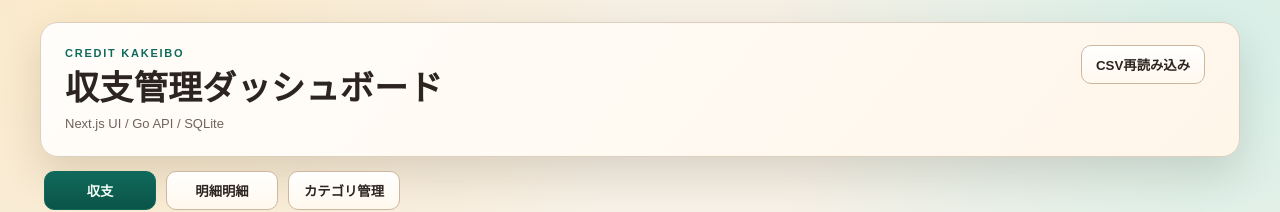
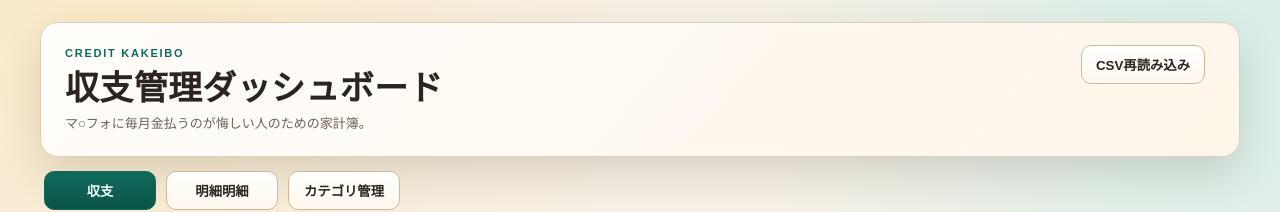
Before and after one commit to ShinodaHyuga/credit-kakeibo, a Next.js app in the folder frontend/: page / in a window 1280 px wide. Shown: the top 212 px of the page. Built offline with nearby package versions, Linux system fonts and the light colour scheme; no server answers.

Commit message:
feat: subtitleを意地悪にした

```diff
--- a/frontend/app/page.tsx
+++ b/frontend/app/page.tsx
@@ -88,7 +88,7 @@ export default function Page() {
         <div className="title-block">
           <p className="eyebrow">Credit Kakeibo</p>
           <h1>収支管理ダッシュボード</h1>
-          <p className="subtitle">Next.js UI / Go API / SQLite</p>
+          <p className="subtitle">マ○フォに毎月金払うのが悔しい人のための家計簿。</p>
         </div>
         <div className="header-actions">
           <button onClick={() => void reloadImport()} disabled={busy}>
```
